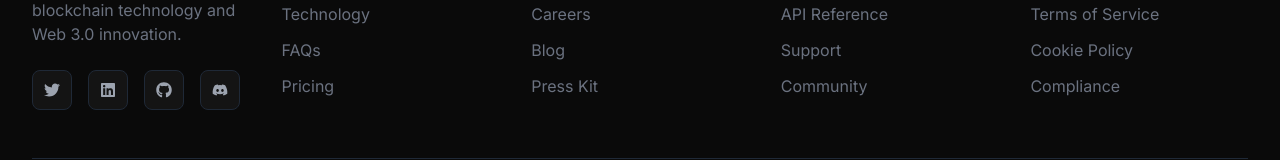
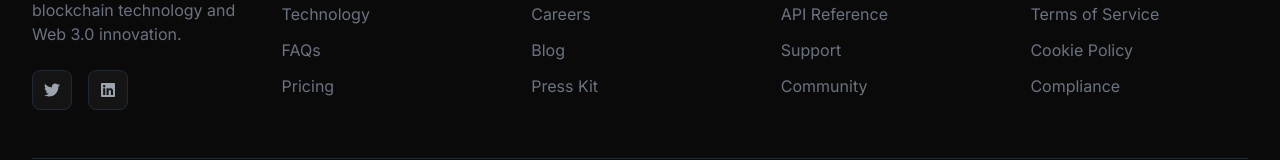
Before and after one commit to Tx-Solana/landing-page, a React (Vite) app: page / in a window 1280 px wide. Shown: the part 6213-6373 px from the top of the page. Built offline with nearby package versions, Linux system fonts and the light colour scheme.

Commit message:
chore: Update social media links in Footer component

```diff
--- a/src/components/Footer.jsx
+++ b/src/components/Footer.jsx
@@ -5,10 +5,10 @@ const Footer = () => {
   const currentYear = new Date().getFullYear();
 
   const socialLinks = [
-    { icon: <FaTwitter />, href: '#', label: 'Twitter' },
-    { icon: <FaLinkedin />, href: '#', label: 'LinkedIn' },
-    { icon: <FaGithub />, href: '#', label: 'GitHub' },
-    { icon: <FaDiscord />, href: '#', label: 'Discord' },
+    { icon: <FaTwitter />, href: 'https://x.com/txticketing', label: 'Twitter' },
+    { icon: <FaLinkedin />, href: 'https://www.linkedin.com/company/tx-ticketing/about/', label: 'LinkedIn' },
+    // { icon: <FaGithub />, href: '#', label: 'GitHub' },
+    // { icon: <FaDiscord />, href: '#', label: 'Discord' },
   ];
 
   const footerLinks = {
```
